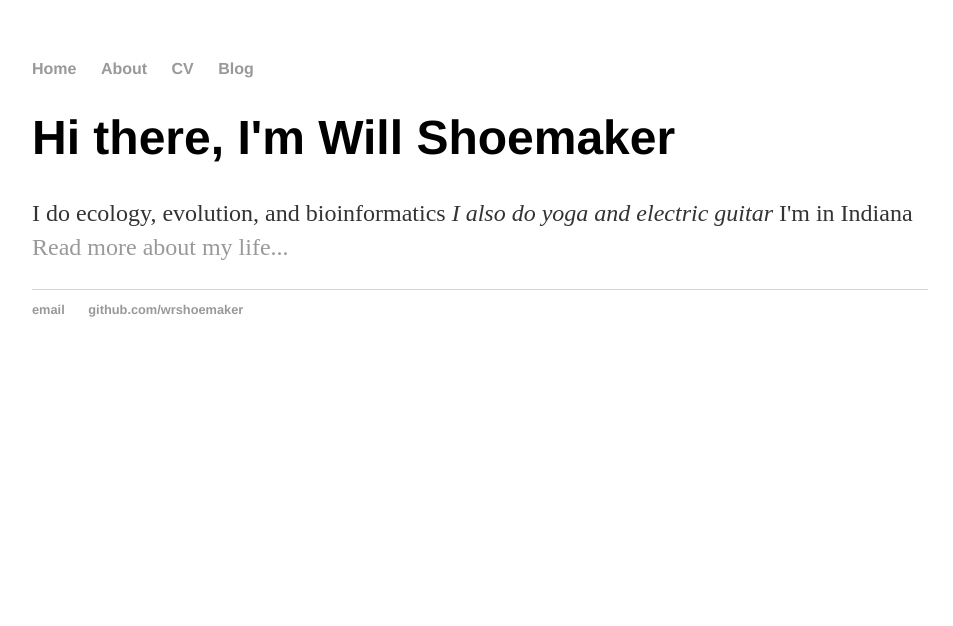
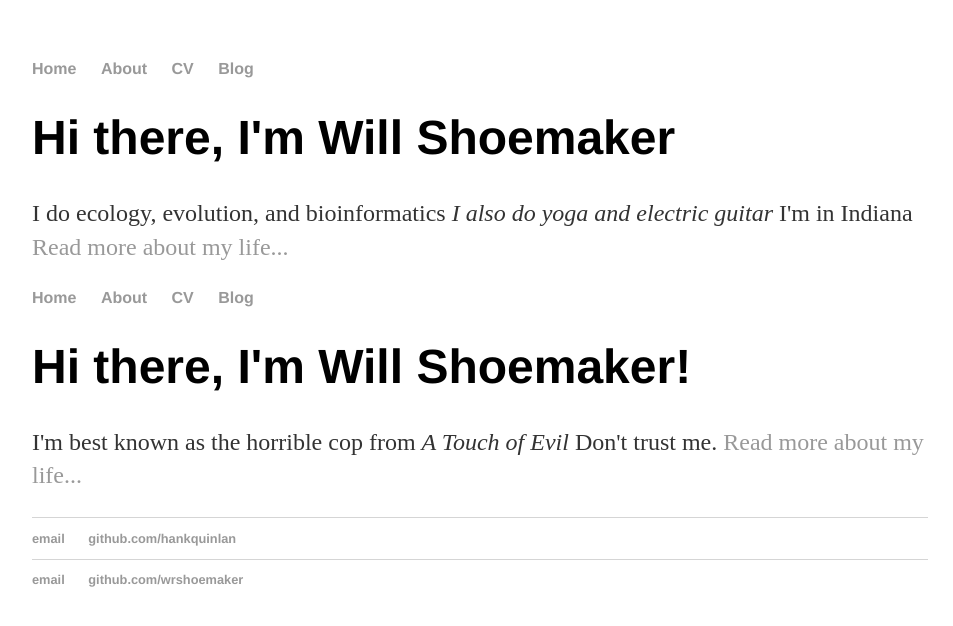
Before and after one commit to wrshoemaker/wrshoemaker_github_io_old, a Jekyll site: the page built from index.html, in a window 1280 px wide. Shown: the top 626 px of the page, without its empty margins (160-1113 px from the left). Built offline with Jekyll 4.4.1, drawn with Linux system fonts in a browser that asks for light colours.

Commit message:
Update index.html

```diff
--- a/index.html
+++ b/index.html
@@ -6,3 +6,34 @@
 	<h1>Hi there, I'm Will Shoemaker</h1>
 	<p>I do ecology, evolution, and bioinformatics <em> I also do yoga and electric guitar</em> I'm in Indiana <a href="/about">Read more about my life...</a></p>
 </div><!-- /.blurb -->
+
+<!DOCTYPE html>
+<html>
+	<head>
+		<title>Will Shoemaker</title>
+		<!-- link to main stylesheet -->
+		<link rel="stylesheet" type="text/css" href="/css/main.css">
+	</head>
+	<body>
+		<nav>
+    		<ul>
+        		<li><a href="/">Home</a></li>
+	        	<li><a href="/about">About</a></li>
+        		<li><a href="/cv">CV</a></li>
+        		<li><a href="/blog">Blog</a></li>
+    		</ul>
+		</nav>
+		<div class="container">
+    		<div class="blurb">
+        		<h1>Hi there, I'm Will Shoemaker!</h1>
+				<p>I'm best known as the horrible cop from <em>A Touch of Evil</em> Don't trust me. <a href="/about">Read more about my life...</a></p>
+    		</div><!-- /.blurb -->
+		</div><!-- /.container -->
+		<footer>
+    		<ul>
+        		<li><a href="mailto:hankquinlanhub@gmail.com">email</a></li>
+        		<li><a href="https://github.com/hankquinlan">github.com/hankquinlan</a></li>
+			</ul>
+		</footer>
+	</body>
+</html>
```
